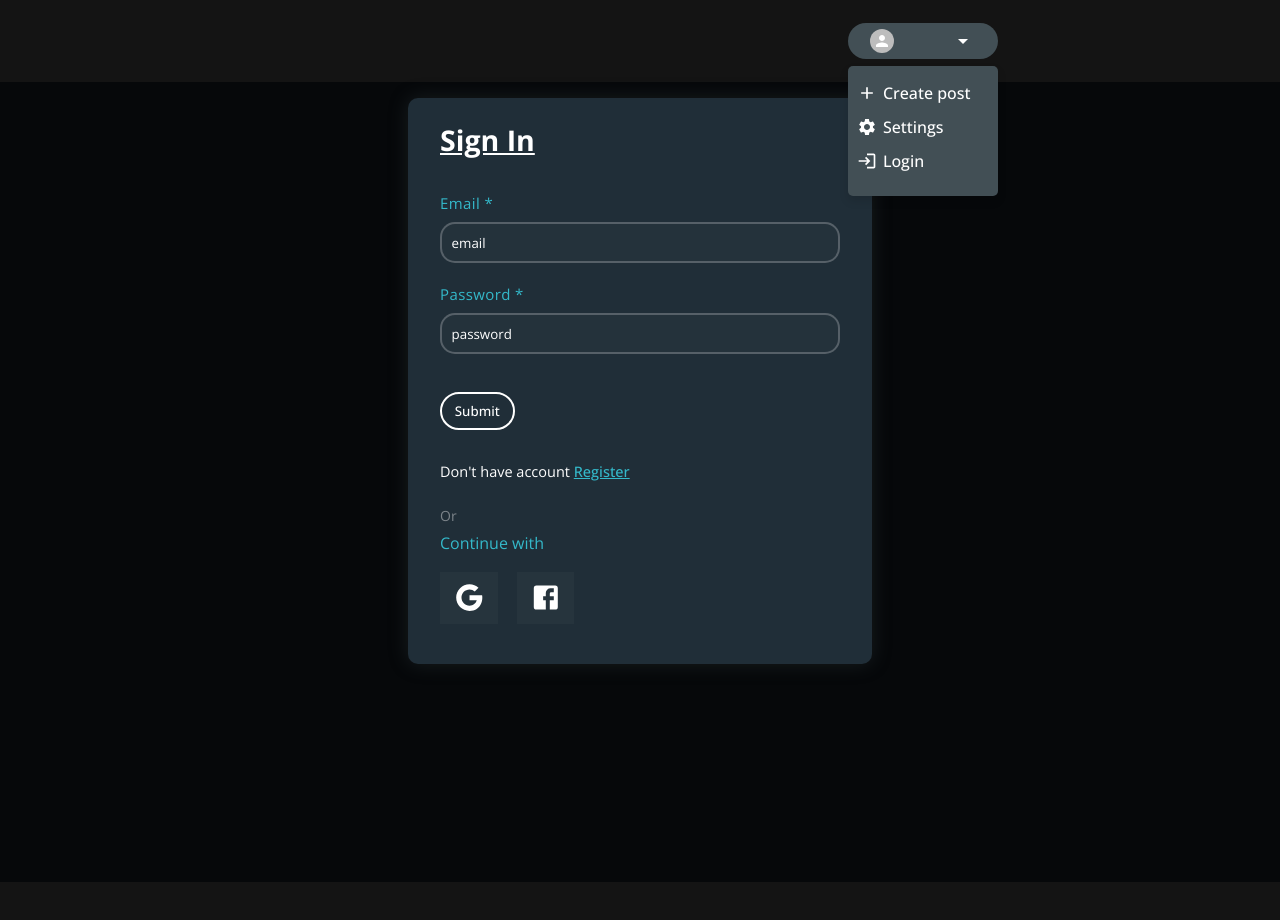
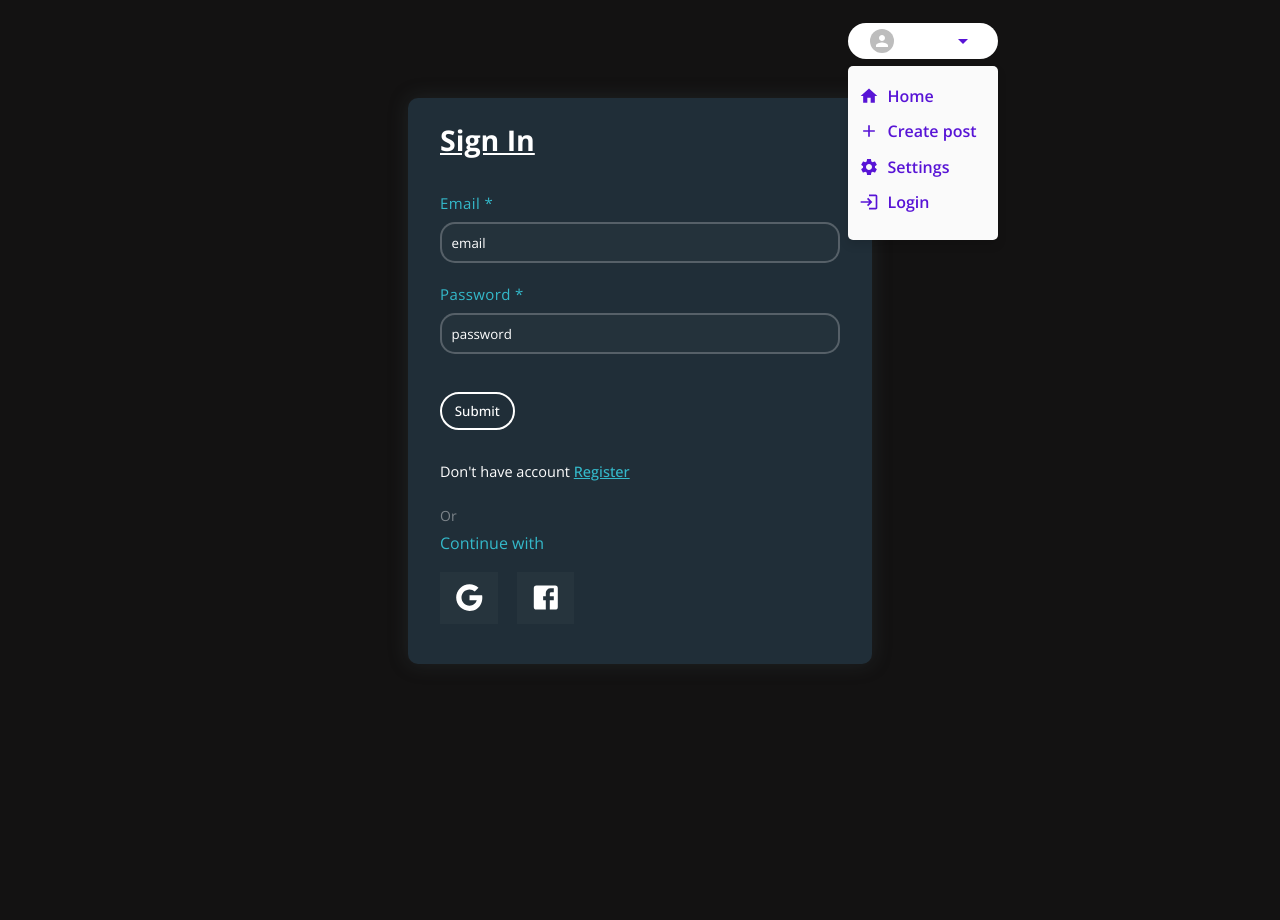
Before and after one commit to karthikq/NestClient, a React (Create React App) app: page /auth/login in a window 1280 px wide. Both pictures are taken after a click on the element 922 px from the left and 40 px from the top of the page. Built offline with nearby package versions, Linux system fonts and the light colour scheme.

Commit message:
ui changes

```diff
--- a/src/components/Navbar/Navbar.jsx
+++ b/src/components/Navbar/Navbar.jsx
@@ -11,7 +11,7 @@
 import { logoutUserData } from "../../store/userSlice";
 import listenForOutsideClicks from "./listenForOutsideClicks";
 import NotificationsActiveIcon from "@mui/icons-material/NotificationsActive";
-
+import HomeIcon from "@mui/icons-material/Home";
 const Navbar = () => {
   const [dropDownState, setDropdownState] = useState(false);
   const userData = useSelector((state) => state.user);
@@ -58,6 +58,11 @@
                 </li>
               )}
               <li>
+                <Link to="/" onClick={() => setDropdownState(!dropDownState)}>
+                  <HomeIcon className="dropdown-list_icon" /> Home
+                </Link>
+              </li>
+              <li>
                 <Link
                   to="/create/post"
                   onClick={() => setDropdownState(!dropDownState)}>
--- a/src/components/Navbar/nav.styles.scss
+++ b/src/components/Navbar/nav.styles.scss
@@ -16,7 +16,7 @@
   box-shadow: 0px 5px 10px rgba(0, 0, 0, 0.116);
   padding: 5px;
   position: absolute;
-  background: #424f55;
+  background: #fafafa;
   border-radius: 5px;
   top: 120%;
   left: 0rem;
@@ -42,26 +42,37 @@
   padding-bottom: 8px;
   ul {
     display: block;
+    box-sizing: border-box;
+    padding: 0.8rem 0.1rem;
+    width: 100%;
+    margin: 0 auto;
+    min-height: 120px;
+    display: flex;
+    flex-direction: column;
+
+    justify-content: center;
   }
 }
 
 .profile-dropdown ul li {
   list-style-type: none;
-  margin: 12px 0;
+  margin: 0.5px 0;
   font-family: "Open Sans", sans-serif;
-  font-weight: 500;
+  font-weight: 600;
   font-size: 16px;
 
   &:hover {
-    opacity: 0.7;
+    background-color: #15161610;
   }
 
   a {
     text-decoration: none;
-    color: rgb(255, 255, 255);
+    color: #5814d6;
     display: flex;
     align-items: center;
-    gap: 0 0.4rem;
+    justify-content: flex-start;
+    gap: 0 0.55rem;
+    padding: 0.38rem 0.6rem;
   }
   .dropdown-list_icon {
     font-size: 20px;
@@ -70,7 +81,7 @@
 
 .profile-img-wrapper {
   width: 100%;
-  background: #424f55;
+  background: #ffffff;
   padding: 0.35rem 0.65rem;
   border-radius: 50px;
   display: flex;
@@ -82,12 +93,12 @@
   position: relative;
   z-index: 1;
   &:hover {
-    box-shadow: 0px 0px 20px #424f55;
+    box-shadow: 0px 0px 20px #5814d638;
   }
 }
 
 .profile-img-arrow {
-  color: white;
+  color: #5814d6;
   margin-top: 0.4px;
 }
 
--- /dev/null
+++ b/src/components/postdropdown/Postdropdown.js
@@ -0,0 +1,107 @@
+/** @format */
+
+import React from "react";
+import "./dropdown.styles.scss";
+import Box from "@mui/material/Box";
+import Avatar from "@mui/material/Avatar";
+import Menu from "@mui/material/Menu";
+import MenuItem from "@mui/material/MenuItem";
+import ListItemIcon from "@mui/material/ListItemIcon";
+import Divider from "@mui/material/Divider";
+import IconButton from "@mui/material/IconButton";
+import Typography from "@mui/material/Typography";
+import Tooltip from "@mui/material/Tooltip";
+import PersonAdd from "@mui/icons-material/PersonAdd";
+import Settings from "@mui/icons-material/Settings";
+import Logout from "@mui/icons-material/Logout";
+
+const Postdropdown = () => {
+  const [anchorEl, setAnchorEl] = React.useState("");
+
+  const open = Boolean(anchorEl);
+  const handleClick = (event) => {
+    setAnchorEl(event.currentTarget);
+  };
+  const handleClose = () => {
+    setAnchorEl(null);
+  };
+  return (
+    <>
+      <Box sx={{ display: "flex", alignItems: "center", textAlign: "center" }}>
+        <Tooltip title="Account settings">
+          <IconButton
+            onClick={handleClick}
+            size="small"
+            sx={{ ml: 2 }}
+            aria-controls={open ? "account-menu" : undefined}
+            aria-haspopup="true"
+            aria-expanded={open ? "true" : undefined}>
+            <Avatar sx={{ width: 32, height: 32 }}>M</Avatar>
+          </IconButton>
+        </Tooltip>
+      </Box>
+      <Menu
+        anchorEl={anchorEl}
+        id="account-menu"
+        open={open}
+        onClose={handleClose}
+        onClick={handleClose}
+        PaperProps={{
+          elevation: 0,
+          sx: {
+            overflow: "visible",
+            filter: "drop-shadow(0px 2px 8px rgba(0,0,0,0.32))",
+            mt: 1.5,
+            "& .MuiAvatar-root": {
+              width: 32,
+              height: 32,
+              ml: -0.5,
+              mr: 1,
+            },
+            "&:before": {
+              content: '""',
+              display: "block",
+              position: "absolute",
+              top: 0,
+              right: 14,
+              width: 10,
+              height: 10,
+              bgcolor: "background.paper",
+              transform: "translateY(-50%) rotate(45deg)",
+              zIndex: 0,
+            },
+          },
+        }}
+        transformOrigin={{ horizontal: "right", vertical: "top" }}
+        anchorOrigin={{ horizontal: "right", vertical: "bottom" }}>
+        <MenuItem>
+          <Avatar /> Edit
+        </MenuItem>
+        <MenuItem>
+          <Avatar /> Delete
+        </MenuItem>
+        <Divider />
+        <MenuItem>
+          <ListItemIcon>
+            <PersonAdd fontSize="small" />
+          </ListItemIcon>
+          Add another account
+        </MenuItem>
+        <MenuItem>
+          <ListItemIcon>
+            <Settings fontSize="small" />
+          </ListItemIcon>
+          Settings
+        </MenuItem>
+        <MenuItem>
+          <ListItemIcon>
+            <Logout fontSize="small" />
+          </ListItemIcon>
+          Logout
+        </MenuItem>
+      </Menu>{" "}
+    </>
+  );
+};
+
+export default Postdropdown;
--- a/src/components/posts/posts.jsx
+++ b/src/components/posts/posts.jsx
@@ -8,6 +8,7 @@
 import Comments from "../../Comments/Comments";
 import Slider from "../Slider/Slider";
 import { Avatar } from "@mui/material";
+import Postdropdown from "../postdropdown/Postdropdown";
 
 const Posts = ({ item, user }) => {
   const [openComments, setOpenComments] = useState(false);
@@ -66,6 +67,9 @@
               openComments={openComments}
             />
           </div>
+          <div className="post-action">
+            <Postdropdown />
+          </div>
         </div>
         {openComments && (
           <Comments item={item} user={user} openComments={openComments} />
--- a/src/components/posts/posts.styles.scss
+++ b/src/components/posts/posts.styles.scss
@@ -26,6 +26,7 @@
   justify-content: space-around;
   width: 100%;
   gap: 0 1rem;
+  position: relative;
 }
 .post-details {
   margin: 0px 0 20px;
@@ -97,3 +98,9 @@
     font-weight: 500;
   }
 }
+.post-action {
+  position: absolute;
+  right: 0;
+  top: 1rem;
+  z-index: 10;
+}
--- a/src/index.css
+++ b/src/index.css
@@ -7,7 +7,7 @@
     sans-serif;
   -webkit-font-smoothing: antialiased;
   -moz-osx-font-smoothing: grayscale;
-  background: #141414;
+  background: #131212;
   box-sizing: border-box;
   padding-bottom: 40px;
 }
--- a/src/pages/Auth/auth.styles.scss
+++ b/src/pages/Auth/auth.styles.scss
@@ -4,7 +4,7 @@
   width: 100%;
   min-height: 100vh;
   box-sizing: border-box;
-  background: #06080a;
+  background: #131212;
   position: relative;
 }
 .loader-wrapper {
```
Also changed, not shown: src/components/postdropdown/dropdown.styles.scss (added).
